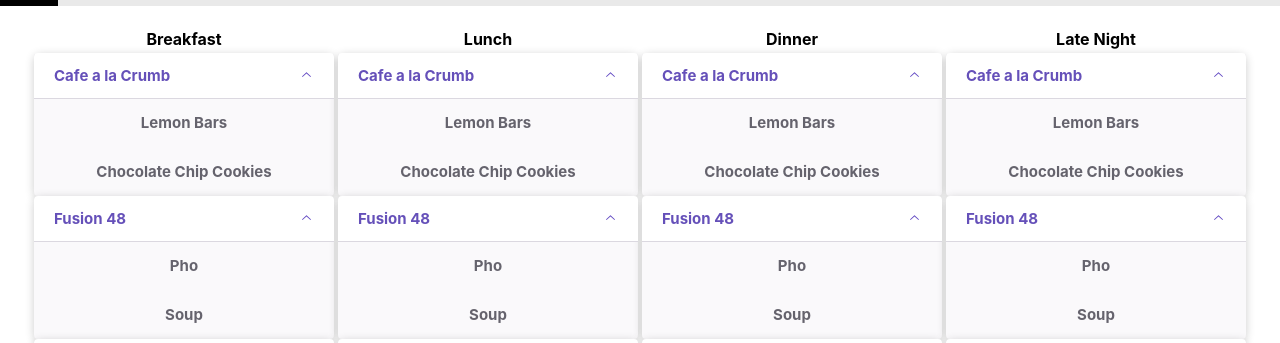
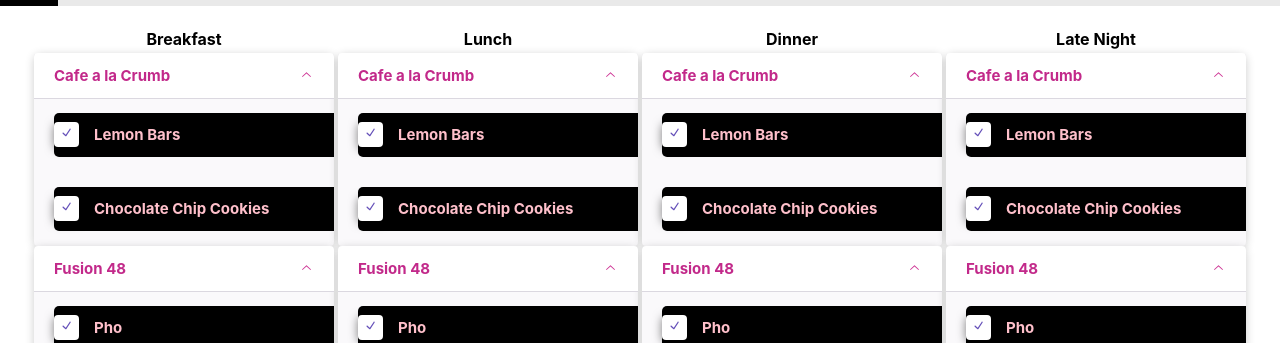
Before and after one commit to allisonye/codeada2021, a React (Create React App) app: page / in a window 1280 px wide. Shown: the part 464-807 px from the top of the page. Built offline with nearby package versions, Linux system fonts and the light colour scheme.

Commit message:
black background issue

```diff
--- a/package.json
+++ b/package.json
@@ -5,6 +5,7 @@
   "dependencies": {
     "@radix-ui/colors": "^0.1.7",
     "@radix-ui/react-accordion": "^0.1.1",
+    "@radix-ui/react-checkbox": "^0.1.1",
     "@radix-ui/react-icons": "^1.0.3",
     "@stitches/react": "^1.2.5",
     "@testing-library/jest-dom": "^5.14.1",
--- /dev/null
+++ b/src/Checkbox.js
@@ -0,0 +1,59 @@
+import React from 'react';
+import { styled } from '@stitches/react';
+import { violet, blackA, whiteA } from '@radix-ui/colors';
+import { CheckIcon } from '@radix-ui/react-icons';
+import * as CheckboxPrimitive from '@radix-ui/react-checkbox';
+
+const StyledCheckbox = styled(CheckboxPrimitive.Root, {
+  all: 'unset',
+  backgroundColor: 'white',
+  width: 25,
+  height: 25,
+  borderRadius: 4,
+  display: 'flex',
+  alignItems: 'center',
+  justifyContent: 'center',
+  boxShadow: `0 2px 10px ${blackA.blackA7}`,
+  '&:hover': { backgroundColor: violet.violet3 },
+  '&:focus': { boxShadow: `0 0 0 2px black` },
+});
+
+const StyledIndicator = styled(CheckboxPrimitive.Indicator, {
+  color: violet.violet11
+});
+
+// Exports
+const Checkbox = StyledCheckbox;
+const CheckboxIndicator = StyledIndicator;
+
+// Your app...
+const Flex = styled('div', { display: 'flex' });
+const Label = styled('label', {
+  color: 'pink',
+  fontSize: 15,
+  lineHeight: 1,
+  userSelect: 'none',
+});
+
+class CheckboxComponent extends React.Component {
+    render() {
+        return (
+            <div>
+                <form>
+                    <Flex css={{ alignItems: 'center' }}>
+                        <Checkbox defaultChecked id="c1">
+                            <CheckboxIndicator>
+                                <CheckIcon />
+                            </CheckboxIndicator>
+                        </Checkbox>
+                        <Label css={{ paddingLeft: 15 }} htmlFor="c1">
+                            {this.props.name}
+                        </Label>
+                    </Flex>
+                </form>
+            </div>
+        );
+    }
+}
+
+export default CheckboxComponent;
--- a/src/accordion.js
+++ b/src/accordion.js
@@ -1,8 +1,9 @@
 import React from 'react';
 import { styled, keyframes } from '@stitches/react';
-import { violet, blackA, mauve } from '@radix-ui/colors';
+import { pink, blackA, mauve } from '@radix-ui/colors';
 import { ChevronDownIcon } from '@radix-ui/react-icons';
 import * as AccordionPrimitive from '@radix-ui/react-accordion';
+import CheckboxComponent from './Checkbox.js';
 
 const slideDown = keyframes({
   from: { height: 0 },
@@ -60,7 +61,7 @@
   justifyContent: 'space-between',
   fontSize: 15,
   lineHeight: 1,
-  color: violet.violet11,
+  color: pink.pink11,
   boxShadow: `0 1px 0 ${mauve.mauve6}`,
   '&[data-state="closed"]': { backgroundColor: 'white' },
   '&[data-state="open"]': { backgroundColor: 'white' },
@@ -86,7 +87,7 @@
 });
 
 const StyledChevron = styled(ChevronDownIcon, {
-  color: violet.violet10,
+  color: pink.pink10,
   transition: 'transform 300ms cubic-bezier(0.87, 0, 0.13, 1)',
   '[data-state=open] &': { transform: 'rotate(180deg)' },
 });
@@ -115,8 +116,8 @@
       <Accordion type="single" defaultValue="item-1" collapsible>
         <AccordionItem value="item-1">
           <AccordionTrigger>{this.props.name}</AccordionTrigger>
-          <AccordionContent>{this.props.item1}</AccordionContent>
-          <AccordionContent>{this.props.item2}</AccordionContent>
+          <AccordionContent><CheckboxComponent name={this.props.item1} /></AccordionContent>
+          <AccordionContent><CheckboxComponent name={this.props.item2} /></AccordionContent>
         </AccordionItem>
       </Accordion>
     );
```
Also changed, not shown: 1 other file (tests, documents, lock files or other folders).
